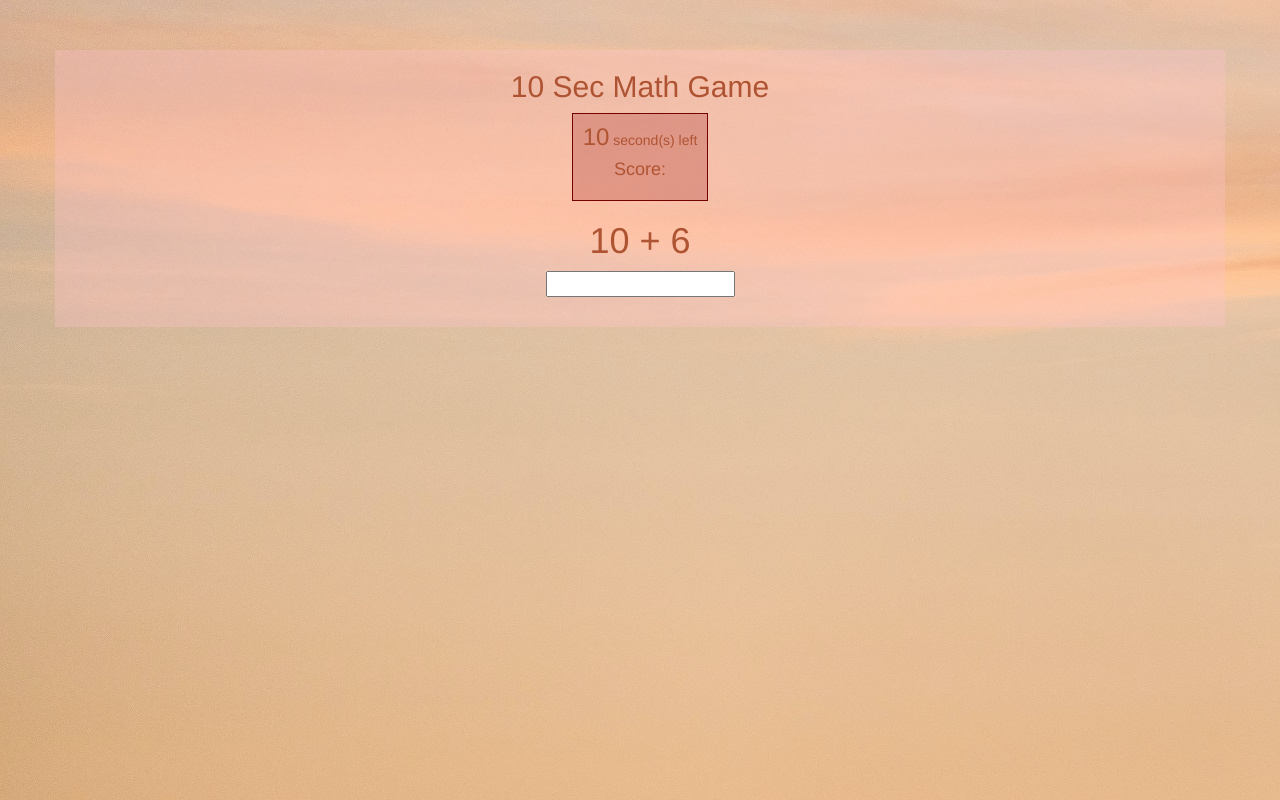
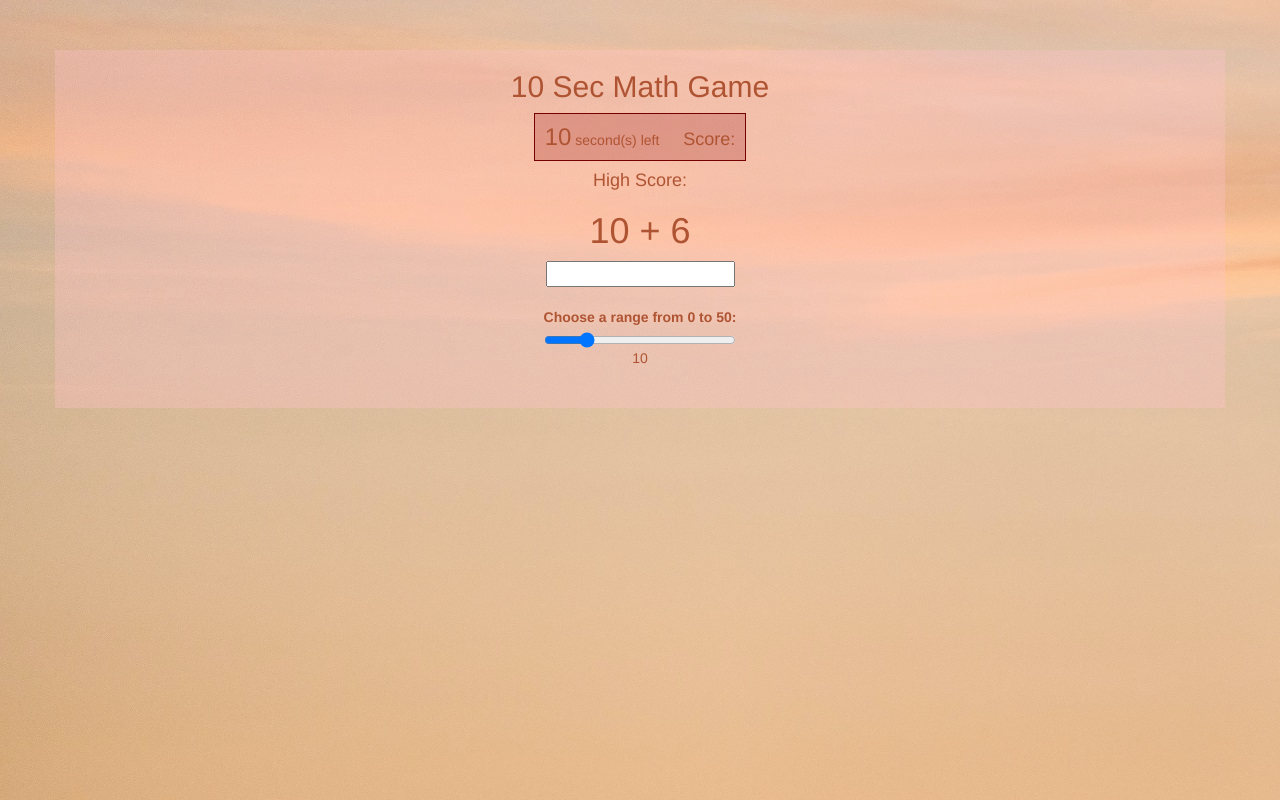
Before and after one commit to SaraGolbek/10SecMath, a plain HTML site: page index.html in a window 1280 px wide. Drawn offline with nearby package versions, Linux system fonts and the light colour scheme.

Commit message:
Update index.html

```diff
--- a/index.html
+++ b/index.html
@@ -16,10 +16,16 @@
           <div class="timerContainer">
             <h3 id="time-left" class="timer">10</h3>
             <p class="timer">second(s) left</p>
-            <h4 class="highScore">Score: <span id="score"></span></h4>
+            <h4 class="score">Score: <span id="score"></span></h4>
           </div>
+          <h4>High Score: <span id="highScore"></span></h4>
           <h1 id="equation"></h1>
           <input id="user-input" type="number" />
+          <div class="row">
+            <div class="rangeInput">
+              <label for="range">Choose a range from 0 to 50:</label><input id="range" type="range" min="0" max="50" value="10"><p id="rangeValue">10</p>
+            </div>
+          </div>
         </div>
       </div>
     </div>
```
